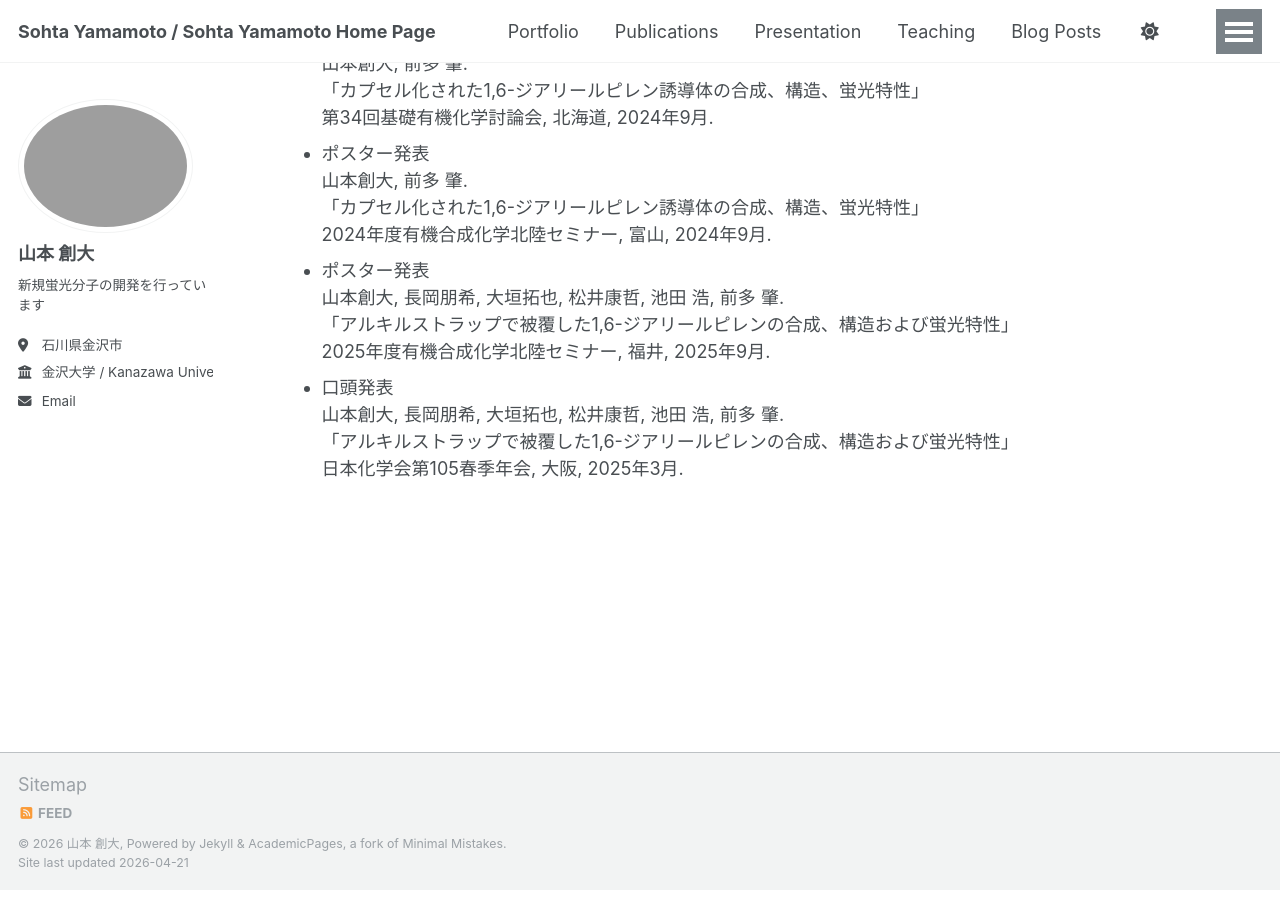
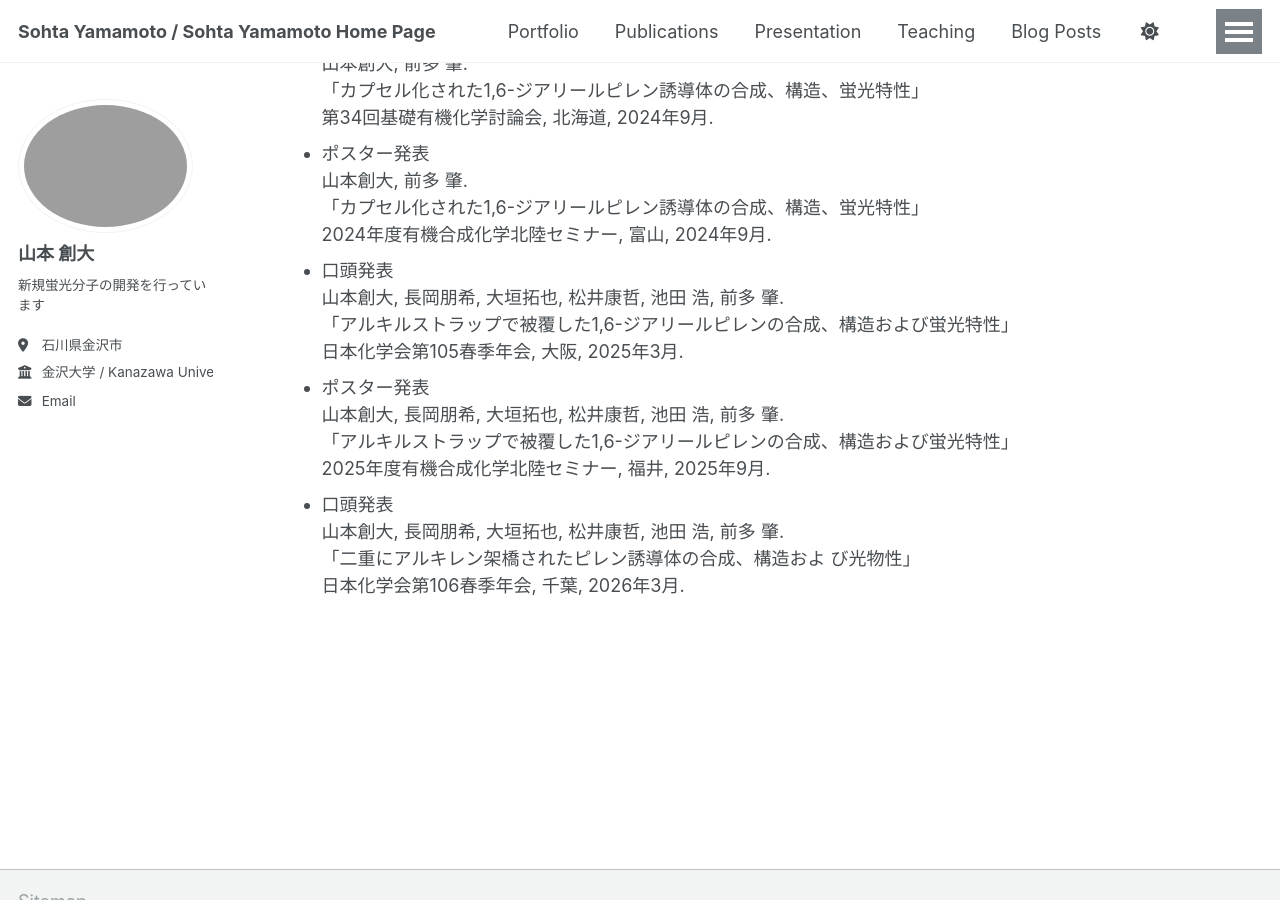
Before and after one commit to SaTom1313/SaTom1313.github.io, a Jekyll site: the page built from _pages/talks.html, in a window 1280 px wide and 900 px high, scrolled down 653 px. Built offline with Jekyll 4.4.1, drawn with Linux system fonts in a browser that asks for light colours; a script that is not in the unit is left out.

Commit message:
Update talks.html

```diff
--- a/_pages/talks.html
+++ b/_pages/talks.html
@@ -41,16 +41,23 @@ author_profile: true
     「カプセル化された1,6-ジアリールピレン誘導体の合成、構造、蛍光特性」<br>
     2024年度有機合成化学北陸セミナー, 富山, 2024年9月.
   </li>
+    <li>
+    口頭発表<br>
+    山本創大, 長岡朋希, 大垣拓也, 松井康哲, 池田 浩, 前多 肇.<br>
+    「アルキルストラップで被覆した1,6-ジアリールピレンの合成、構造および蛍光特性」<br>
+    日本化学会第105春季年会, 大阪, 2025年3月.
+  </li>
   <li>
     ポスター発表<br>
     山本創大, 長岡朋希, 大垣拓也, 松井康哲, 池田 浩, 前多 肇.<br>
     「アルキルストラップで被覆した1,6-ジアリールピレンの合成、構造および蛍光特性」<br>
     2025年度有機合成化学北陸セミナー, 福井, 2025年9月.
   </li>
+  </li>
   <li>
     口頭発表<br>
-    山本創大, 長岡朋希, 大垣拓也, 松井康哲, 池田 浩, 前多 肇.<br>
-    「アルキルストラップで被覆した1,6-ジアリールピレンの合成、構造および蛍光特性」<br>
-    日本化学会第105春季年会, 大阪, 2025年3月.
+    山本創大, 長岡朋希, 大垣拓也, 松井康哲, 池田 浩, 前多 肇. <br>
+    「二重にアルキレン架橋されたピレン誘導体の合成、構造およ び光物性」<br>
+    日本化学会第106春季年会, 千葉, 2026年3月.
   </li>
 </ul>
```
